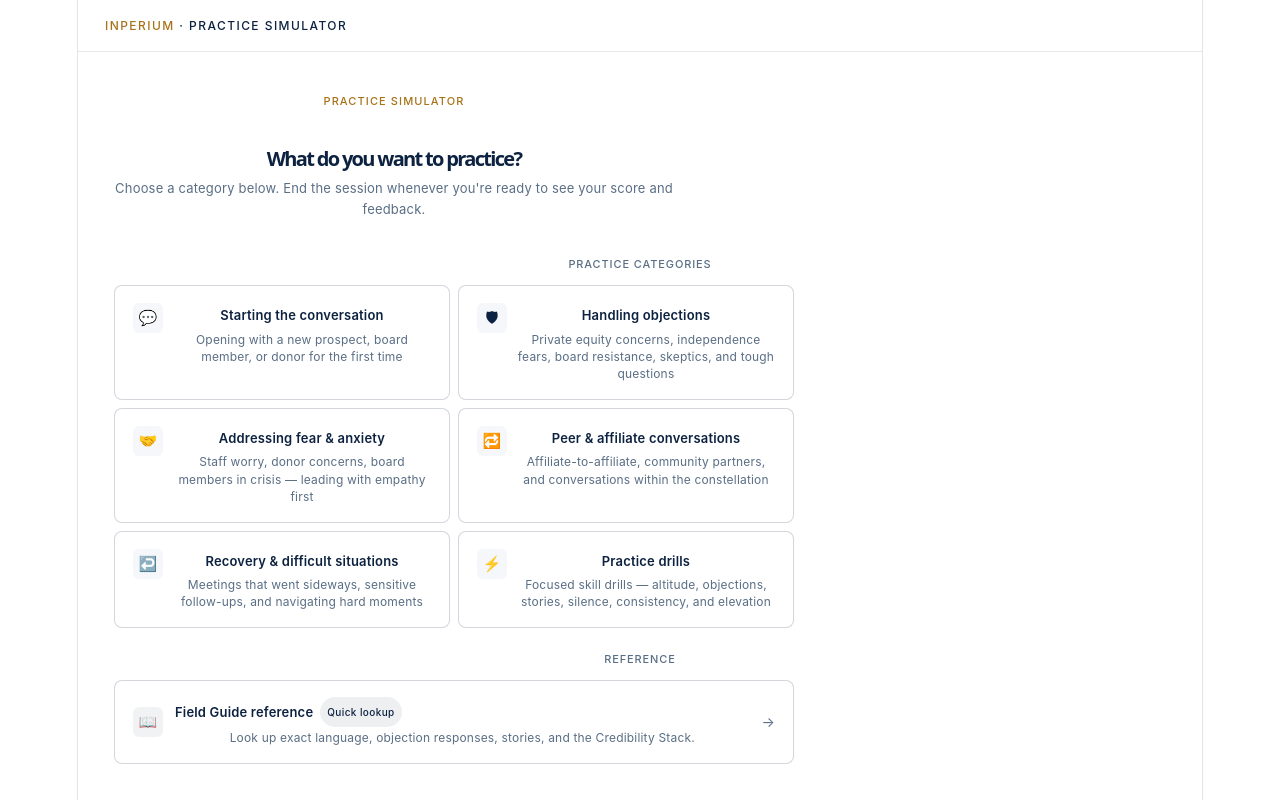
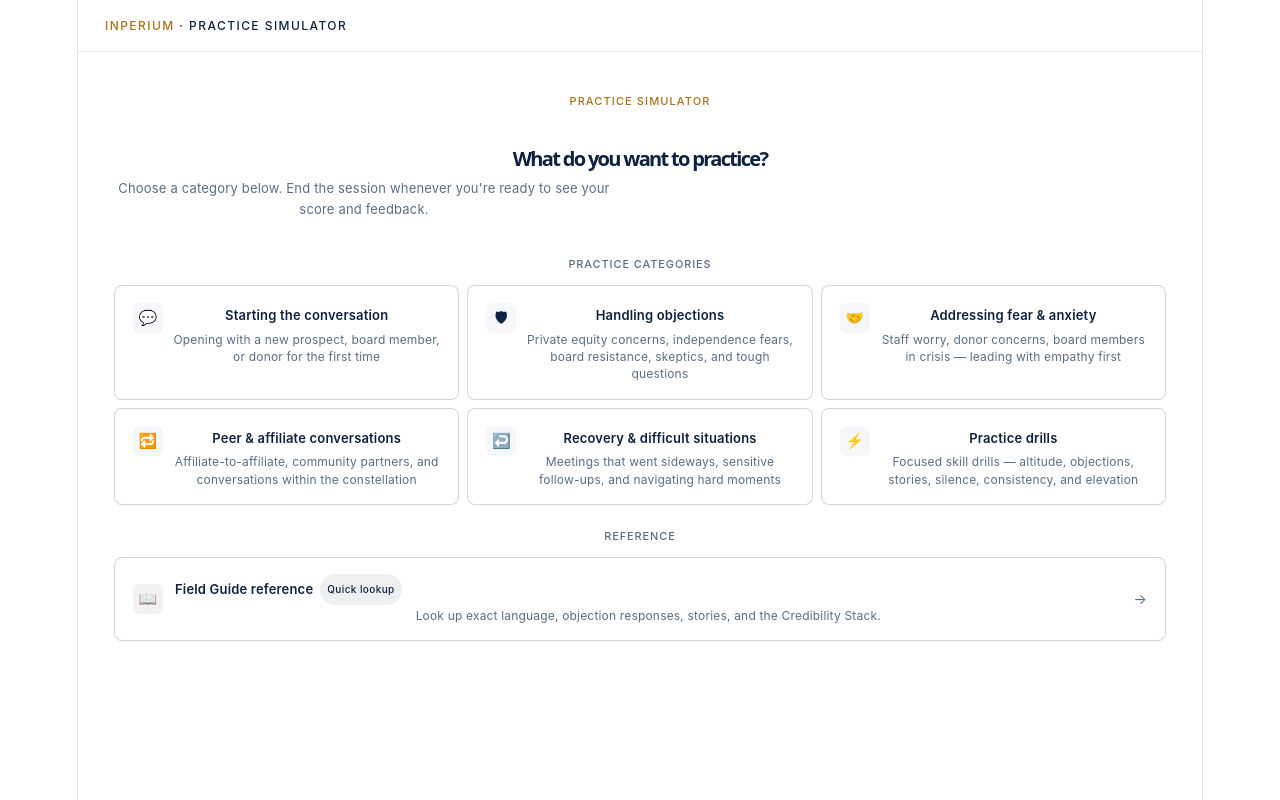
Before and after one commit to virtualclaudine-web/inperium-simulator, a React (Vite) app: page / in a window 1280 px wide. Built offline with nearby package versions, Linux system fonts and the light colour scheme.

Commit message:
fix home screen full-width 3-column grid layout

```diff
--- a/src/App.jsx
+++ b/src/App.jsx
@@ -658,16 +658,16 @@ export default function App() {
     <div style={{ minHeight: "100vh", background: W, color: T, fontFamily: "-apple-system,BlinkMacSystemFont,'Segoe UI',sans-serif", display: "flex", flexDirection: "column" }}>
       <style>{`* { box-sizing:border-box; margin:0; padding:0; } ::-webkit-scrollbar{width:3px} ::-webkit-scrollbar-thumb{background:rgba(13,34,64,0.15);border-radius:2px}`}</style>
       {hdr(null, null, false)}
-      <div style={{ flex: 1, padding: "2rem" }}>
+      <div style={{ flex: 1, padding: "2rem 2rem 2rem 2rem" }}>
 
-        <div style={{ marginBottom: "1.75rem", maxWidth: 560 }}>
+        <div style={{ marginBottom: "1.75rem" }}>
           <div style={{ fontSize: 11, letterSpacing: "0.1em", textTransform: "uppercase", color: G, marginBottom: 8, fontWeight: 500 }}>Practice Simulator</div>
           <h1 style={{ fontSize: 20, fontWeight: 600, color: N, marginBottom: 6, lineHeight: 1.3 }}>What do you want to practice?</h1>
-          <p style={{ fontSize: 13, color: M, lineHeight: 1.6 }}>Choose a category below. End the session whenever you're ready to see your score and feedback.</p>
+          <p style={{ fontSize: 13, color: M, lineHeight: 1.6, maxWidth: 500 }}>Choose a category below. End the session whenever you're ready to see your score and feedback.</p>
         </div>
 
         <div style={{ fontSize: 11, letterSpacing: "0.08em", textTransform: "uppercase", color: M, fontWeight: 500, marginBottom: 8 }}>Practice categories</div>
-        <div style={{ display: "grid", gridTemplateColumns: "repeat(auto-fill, minmax(280px, 1fr))", gap: 8, marginBottom: 8, maxWidth: 680 }}>
+        <div style={{ display: "grid", gridTemplateColumns: "repeat(3, 1fr)", gap: 8, marginBottom: 8 }}>
           {CATEGORIES.map(cat => (
             <div key={cat.id} onClick={() => selectCategory(cat)}
               style={{ border: "1.5px solid rgba(13,34,64,0.18)", borderRadius: 8, padding: "0.9rem 1rem", cursor: "pointer", transition: "all 0.15s", background: W, display: "flex", alignItems: "flex-start", gap: 10 }}
@@ -684,7 +684,7 @@ export default function App() {
 
         <div style={{ fontSize: 11, letterSpacing: "0.08em", textTransform: "uppercase", color: M, fontWeight: 500, marginBottom: 8, marginTop: 18 }}>Reference</div>
         <div onClick={() => setScreen("reference")}
-          style={{ border: "1.5px solid rgba(13,34,64,0.18)", borderRadius: 8, padding: "0.9rem 1rem", cursor: "pointer", background: W, transition: "all 0.15s", display: "flex", alignItems: "center", gap: 12, maxWidth: 680 }}
+          style={{ border: "1.5px solid rgba(13,34,64,0.18)", borderRadius: 8, padding: "0.9rem 1rem", cursor: "pointer", background: W, transition: "all 0.15s", display: "flex", alignItems: "center", gap: 12 }}
           onMouseEnter={e => { e.currentTarget.style.borderColor = N; e.currentTarget.style.background = "rgba(13,34,64,0.02)"; }}
           onMouseLeave={e => { e.currentTarget.style.borderColor = "rgba(13,34,64,0.18)"; e.currentTarget.style.background = W; }}>
           <div style={{ width: 30, height: 30, borderRadius: 6, background: "rgba(13,34,64,0.06)", display: "flex", alignItems: "center", justifyContent: "center", flexShrink: 0, fontSize: 15 }}>📖</div>
```
